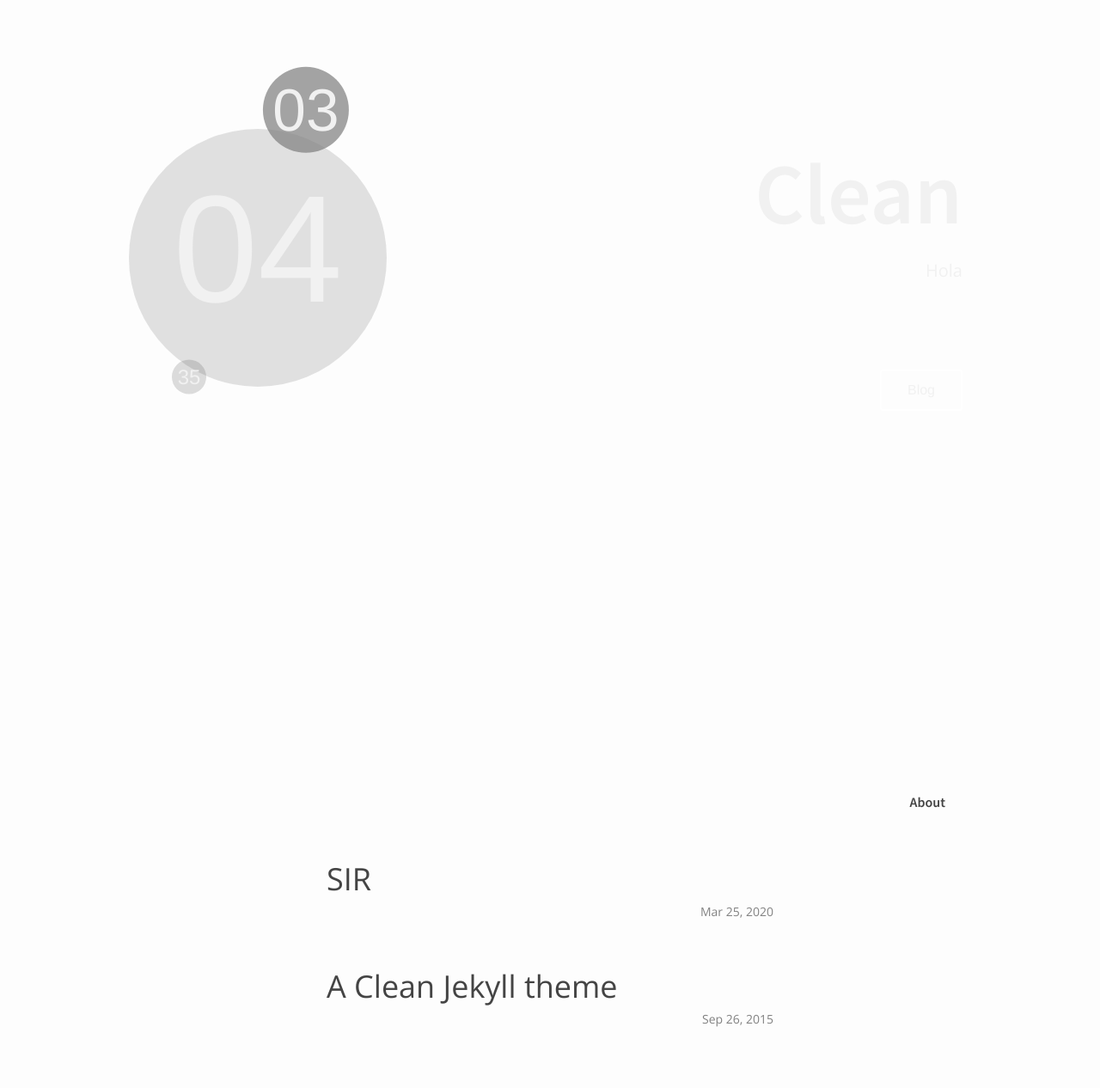
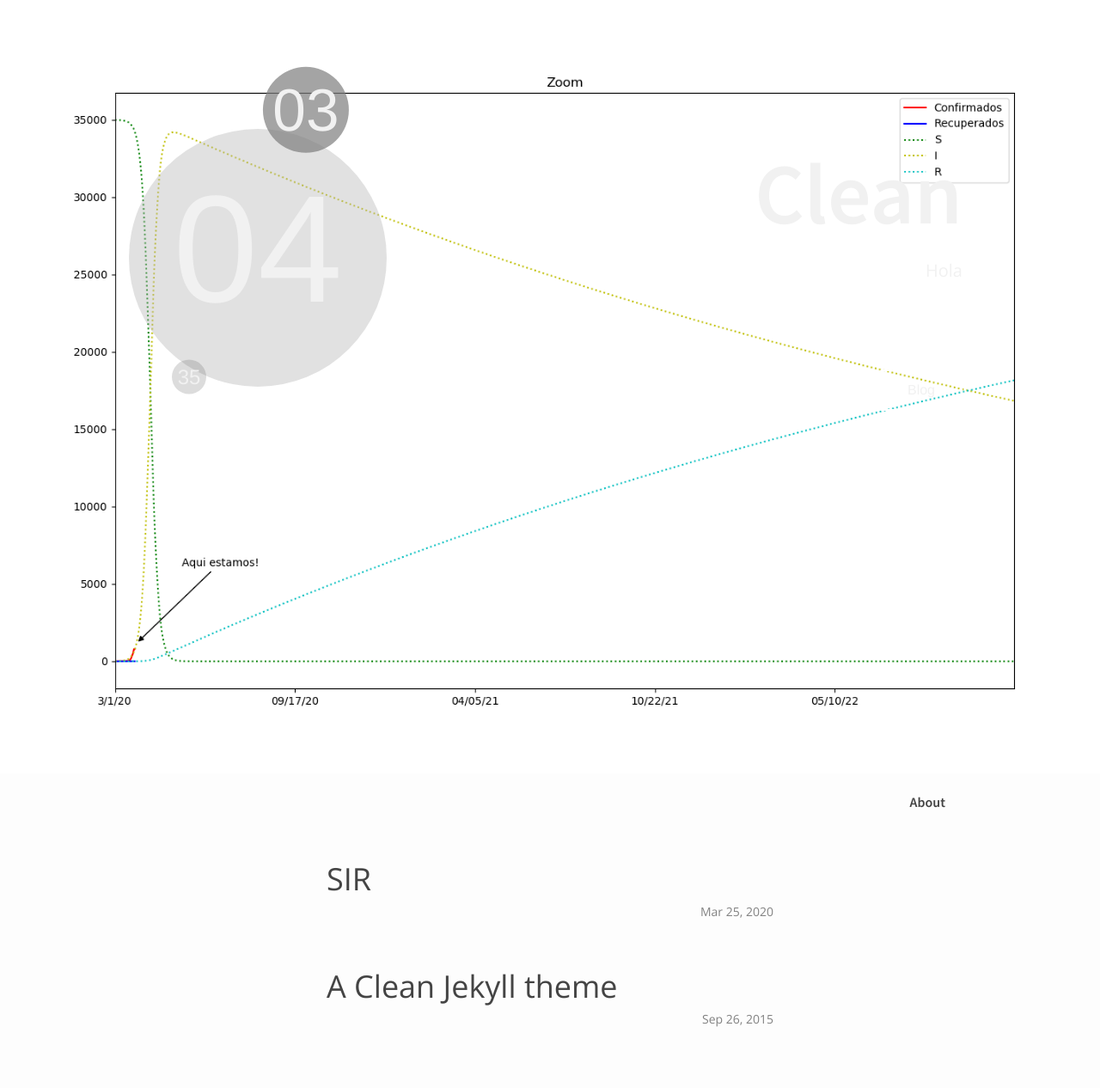
Before and after one commit to Caquita-beep/Caquita-beep.github.io, a Jekyll site: the page built from index.html, in a window 1280 px wide. Shown: the whole page at 86% size. Built offline with Jekyll 4.4.1, drawn with Linux system fonts in a browser that asks for light colours.

Commit message:
Update _layout.scss

```diff
--- a/_sass/_layout.scss
+++ b/_sass/_layout.scss
@@ -205,7 +205,7 @@
 .cover {
     color: rgb(241, 241, 241);
     height: 100%;
-    background: url('https://caquita-beep.github.io/') no-repeat center center fixed;
+    background: url('https://caquita-beep.github.io/Ecuador.png') no-repeat center center fixed;
     -webkit-background-size: cover;
     -moz-background-size: cover;
     -o-background-size: cover;
```
